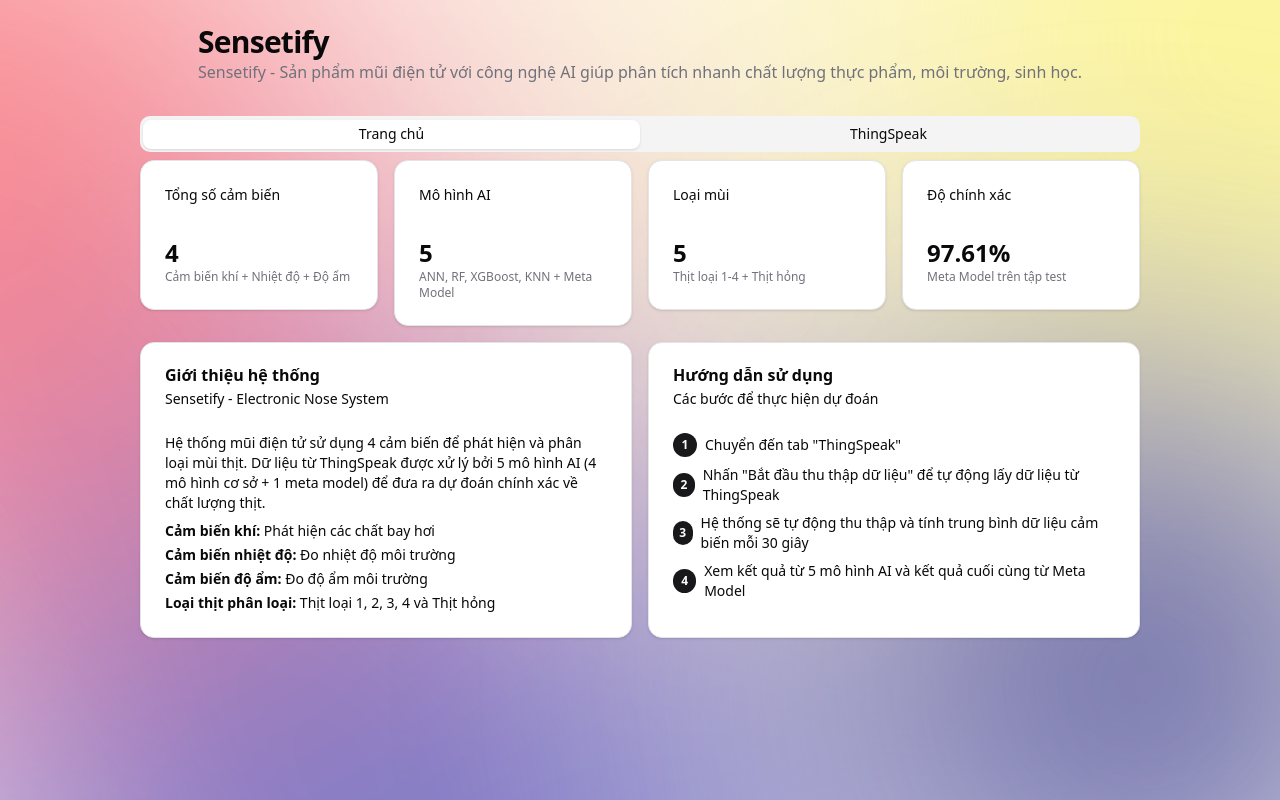
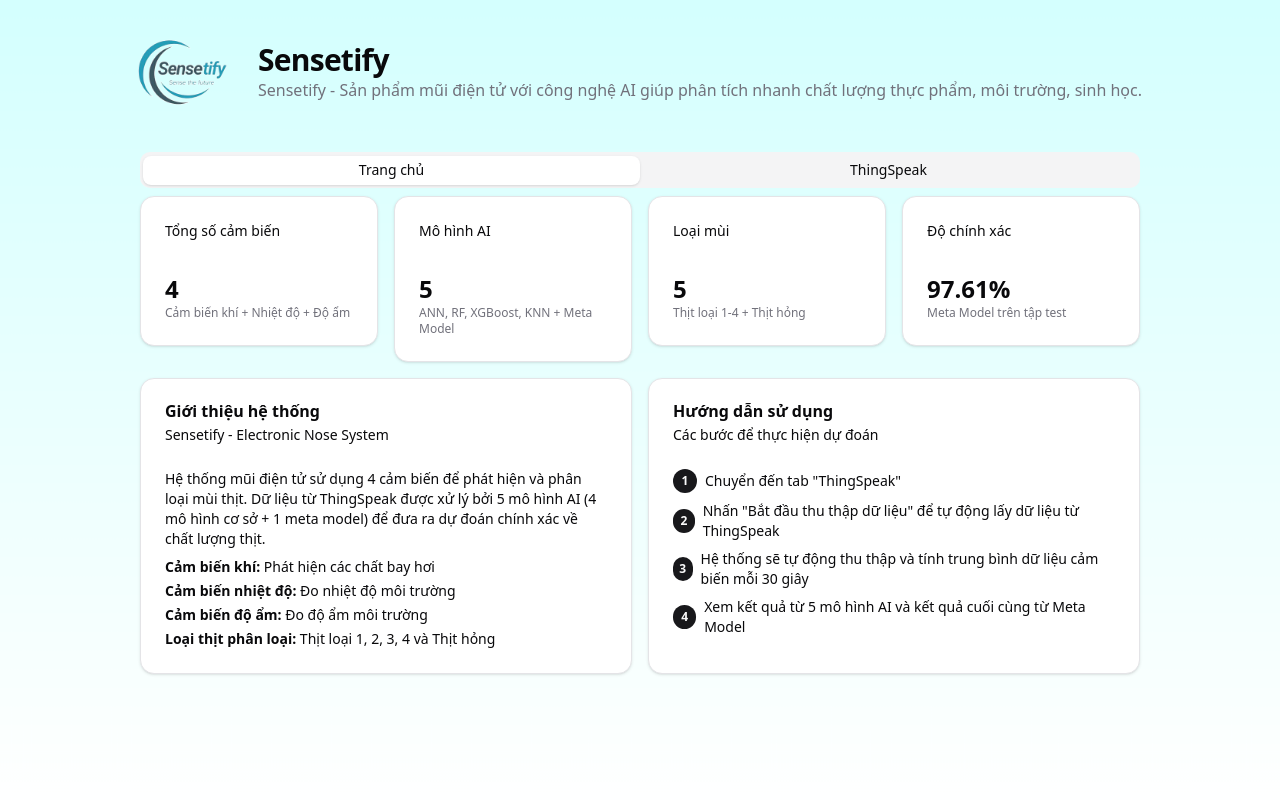
Before and after one commit to nqd1/Sensetify, a Next.js app: page / in a window 1280 px wide. Built offline with nearby package versions, Linux system fonts and the light colour scheme.

Commit message:
change bg

```diff
--- a/app/page.tsx
+++ b/app/page.tsx
@@ -41,13 +41,20 @@
   return (
     <div className="container mx-auto p-6 flex flex-col items-center">
       <motion.div
-        className="mb-8"
+        className="mb-8 flex items-center gap-6"
         initial={{ opacity: 0, y: -20 }}
         animate={{ opacity: 1, y: 0 }}
         transition={{ duration: 0.5 }}
       >
-        <h1 className="text-3xl font-bold tracking-tight">Sensetify</h1>
-        <p className="text-muted-foreground">Sensetify - Sản phẩm mũi điện tử với công nghệ AI giúp phân tích nhanh chất lượng thực phẩm, môi trường, sinh học.</p>
+        <img
+          src="/logo_main.png"
+          alt="Sensetify Logo"
+          className="w-24 h-24 object-contain"
+        />
+        <div>
+          <h1 className="text-3xl font-bold tracking-tight">Sensetify</h1>
+          <p className="text-muted-foreground">Sensetify - Sản phẩm mũi điện tử với công nghệ AI giúp phân tích nhanh chất lượng thực phẩm, môi trường, sinh học.</p>
+        </div>
       </motion.div>
 
       <Tabs value={activeTab} onValueChange={handleTabChange} className="w-full">
```
Also changed, not shown: public/bg.png, public/logo_main.png (added).
